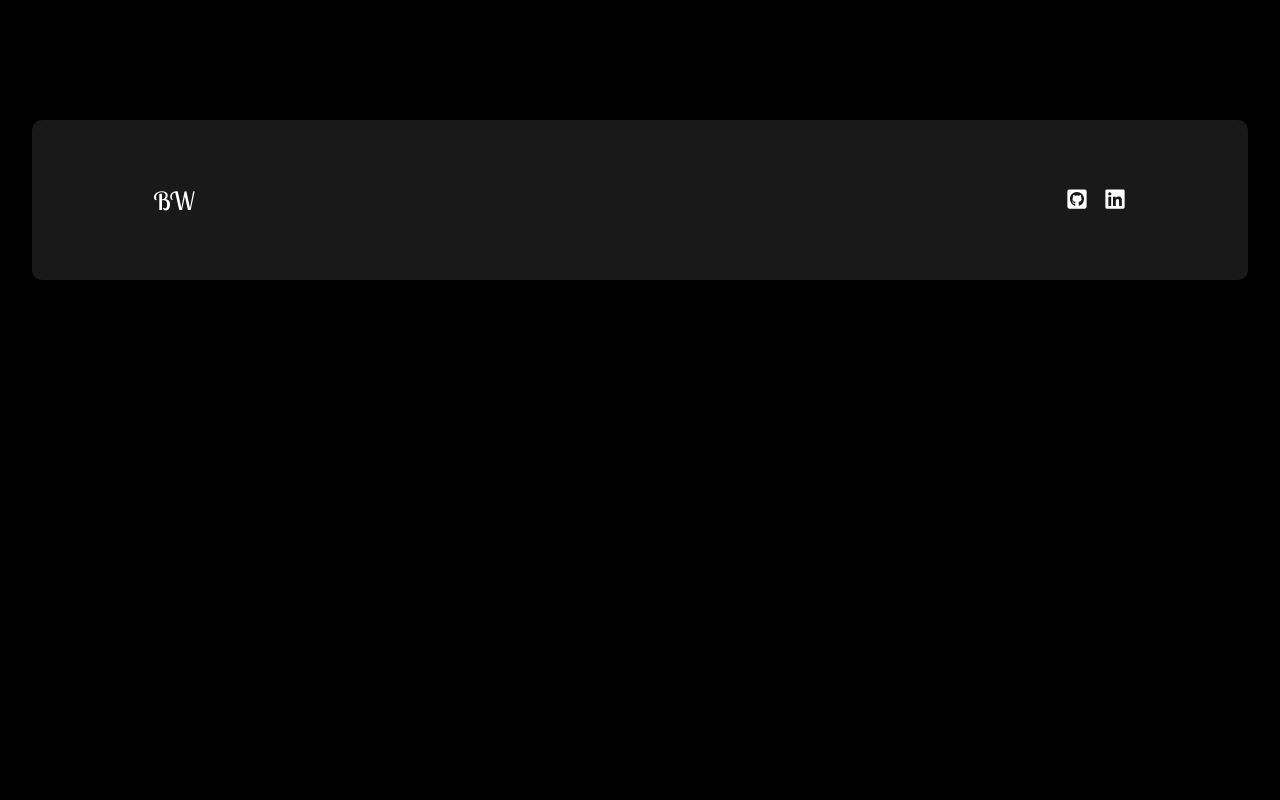
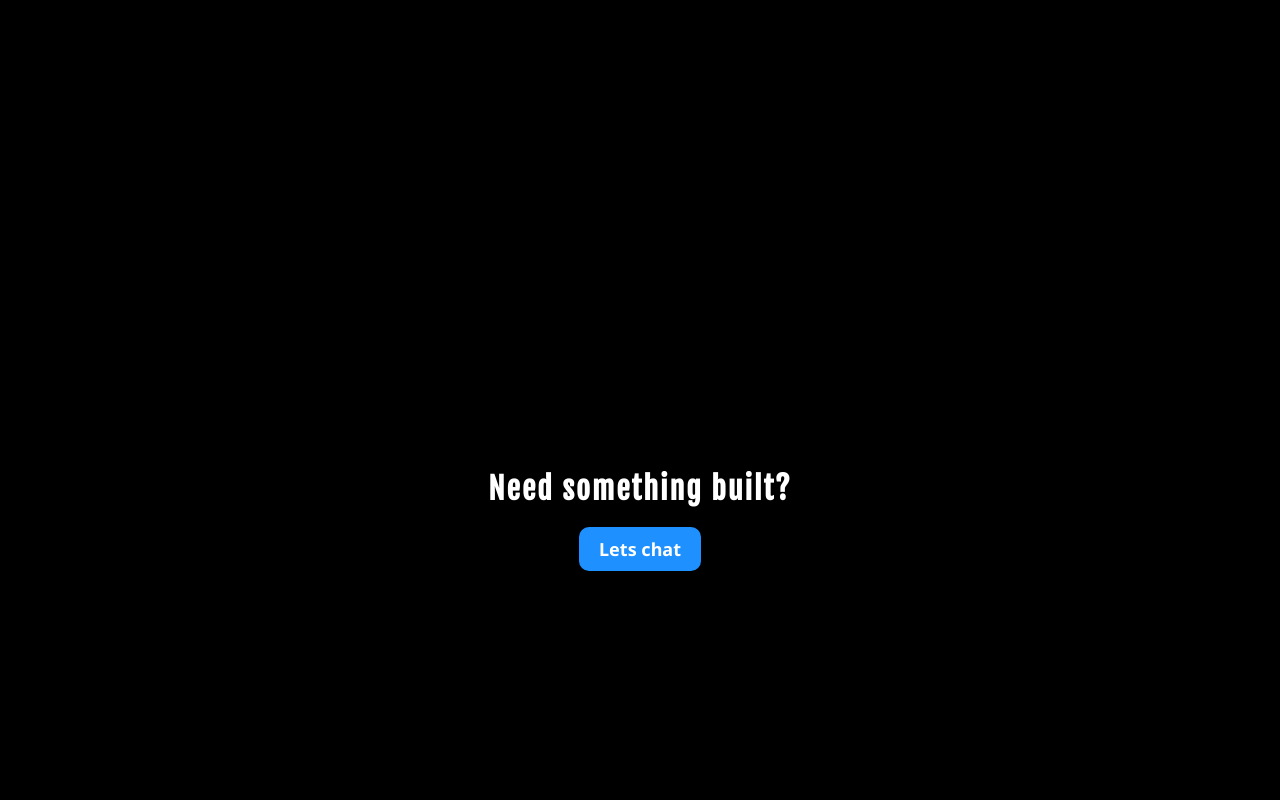
Before and after one commit to Braden0006/portfolio-version2, a React (Create React App) app: page / in a window 1280 px wide. Shown: the part 2760-3560 px from the top of the page. Before the commit the page ends 3080 px from the top, so only its background shows below. Built offline with nearby package versions, Linux system fonts and the light colour scheme.

Commit message:
Made and styled "Question" component

```diff
--- a/public/index.html
+++ b/public/index.html
@@ -28,7 +28,7 @@
     <link rel="preconnect" href="https://fonts.googleapis.com" />
     <link rel="preconnect" href="https://fonts.gstatic.com" crossorigin />
     <link
-      href="https://fonts.googleapis.com/css2?family=Fjalla+One&family=Noto+Sans&display=swap"
+      href="https://fonts.googleapis.com/css2?family=Fjalla+One&family=Noto+Sans:wght@400;700&display=swap"
       rel="stylesheet"
     />
 
--- a/src/App.js
+++ b/src/App.js
@@ -5,6 +5,7 @@ import About from "./Components/About/About";
 import AboutDesktop from "./ResponsiveComponents/AboutDesktop";
 import Skills from "./Components/Skills/Skills";
 import Project from "./Components/Project/Project";
+import Question from "./Components/Question/Question";
 import Footer from "./Components/Footer/Footer";
 import Contact from "./Components/Contact/Contact";
 
@@ -55,6 +56,8 @@ function App() {
                 <Skills />
 
                 <Project />
+
+                <Question />
               </main>
 
               <footer className="app-footer">
--- a/src/Components/Contact/Contact.js
+++ b/src/Components/Contact/Contact.js
@@ -1,6 +1,6 @@
 import React from "react";
 import { FaGithubSquare } from "react-icons/fa";
-import { FaLinkedin } from 'react-icons/fa'
+import { FaLinkedin } from "react-icons/fa";
 
 import "./Contact.css";
 
--- /dev/null
+++ b/src/Components/Question/Question.css
@@ -0,0 +1 @@
+.question{height:100vh;width:100vh;display:flex;flex-direction:column;align-items:center;justify-content:center}.question .question__title{color:#fff;font-size:3rem;font-family:"Fjalla One",sans-serif;letter-spacing:.2rem;margin-bottom:2rem}.question .question__button{font-family:"Noto Sans",sans-serif;border-radius:1rem;outline:none;border:none;font-size:1.8rem;padding:1rem 2rem;background-color:#1e90ff;color:#fff;font-weight:700}@media screen and (min-width: 1024px){.question .question__button-link .question__button{cursor:pointer}}/*# sourceMappingURL=Question.css.map */
--- /dev/null
+++ b/src/Components/Question/Question.js
@@ -0,0 +1,15 @@
+import React from "react";
+import { Link } from "react-router-dom";
+
+import "./Question.css";
+
+export default function Question() {
+  return (
+    <div className="question">
+      <h2 className="question__title">Need something built?</h2>
+      <Link className="question__button-link" to="/contact">
+        <button className="question__button">Lets chat</button>
+      </Link>
+    </div>
+  );
+}
--- /dev/null
+++ b/src/Components/Question/Question.scss
@@ -0,0 +1,41 @@
+@import "../Variables/Variables.scss";
+
+.question {
+  height: 100vh;
+  width: 100vh;
+  display: flex;
+  flex-direction: column;
+  align-items: center;
+  justify-content: center;
+
+  .question__title {
+    color: $white;
+    font-size: $thirty;
+    font-family: $title;
+    letter-spacing: $letter-spacing;
+    margin-bottom: 2rem;
+  }
+
+  .question__button {
+    font-family: $description;
+    border-radius: 1rem;
+    outline: none;
+    border: none;
+    font-size: $eighteen;
+    padding: 1rem 2rem;
+    background-color: dodgerblue;
+    color: $white;
+    font-weight: 700;
+  }
+}
+
+// Media query
+@media screen and (min-width: 1024px) {
+  .question {
+    .question__button-link {
+      .question__button {
+        cursor: pointer;
+      }
+    }
+  }
+}
```
Also changed, not shown: 1 other file (tests, documents, lock files or other folders).
